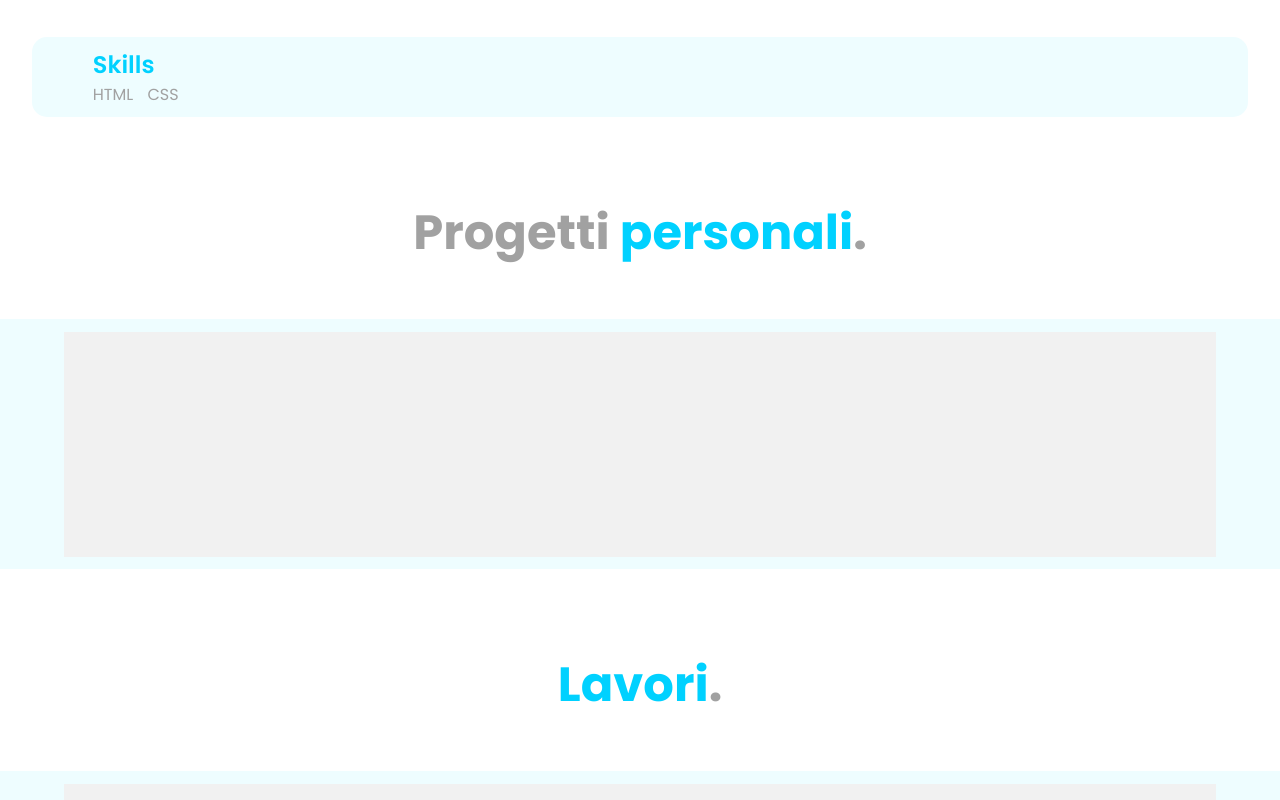
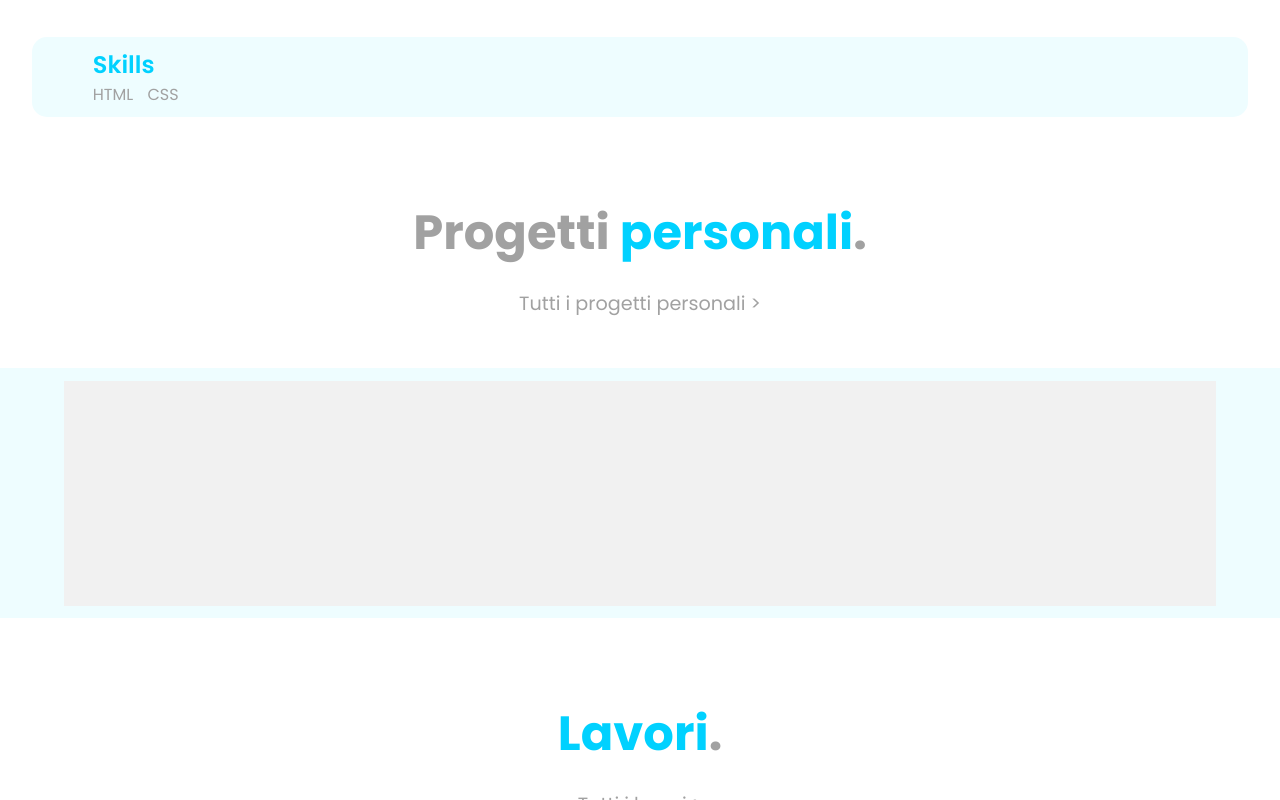
Before and after one commit to michela-z/michela-z.github.io, a website: page index.html in a window 1280 px wide. Shown: the part 2000-2800 px from the top of the page. Drawn offline with Linux system fonts and the light colour scheme.

Commit message:
Modifiche dopo Prima Revisione

```diff
--- a/assets/css/style.css
+++ b/assets/css/style.css
@@ -60,6 +60,7 @@ a {
     font-family: 'Poppins';
     font-size: 1.5em;
     font-weight: 400;
+    text-align: center;
 }
 
 .social .icon {
@@ -290,8 +291,14 @@ h2 {
     margin-top: 80px;
 }
 
+.box-portfolio .sub-title {
+    font-size: 1.2em;
+}
+.box-portfolio .sub-title:hover {
+    color: #00D1FF;
+}
 .portfolio {
-    margin-bottom: 50px;
+    margin-bottom: 20px;
 }
 
 .box-lp {
--- a/index.html
+++ b/index.html
@@ -105,7 +105,8 @@
 
     <div class="box-portfolio">
 
-        <a href="/progetti/index.html"><h1 id="progetti" class="title portfolio">Progetti <span class="blu">personali</span>.</h1></a>
+        <h1 id="progetti" class="title portfolio">Progetti <span class="blu">personali</span>.</h1>
+        <a href="/progetti/index.html"><h3 class="sub-title">Tutti i progetti personali ></h3></a>
 
             <div class="box-lp">
                 <div class="anteprime">
@@ -122,7 +123,8 @@
 
     <div class="box-portfolio">
 
-        <a href="/lavori/index.html"><h1 id="lavori" class="title portfolio"><span class="blu">Lavori</span>.</h1></a>
+        <h1 id="lavori" class="title portfolio"><span class="blu">Lavori</span>.</h1>
+        <a href="/lavori/index.html"><h3 class="sub-title">Tutti i lavori ></h3></a>
 
         <div class="box-lp">
             <div class="anteprime">
```
